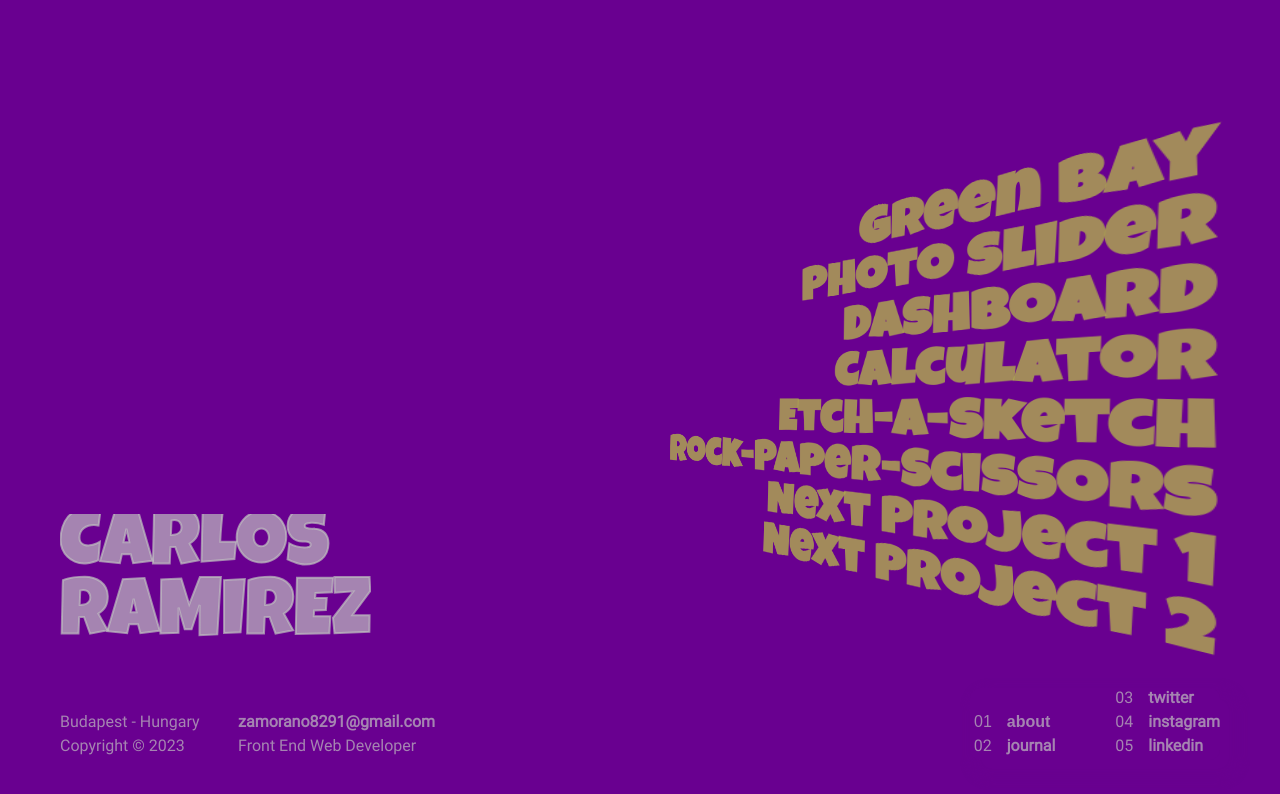
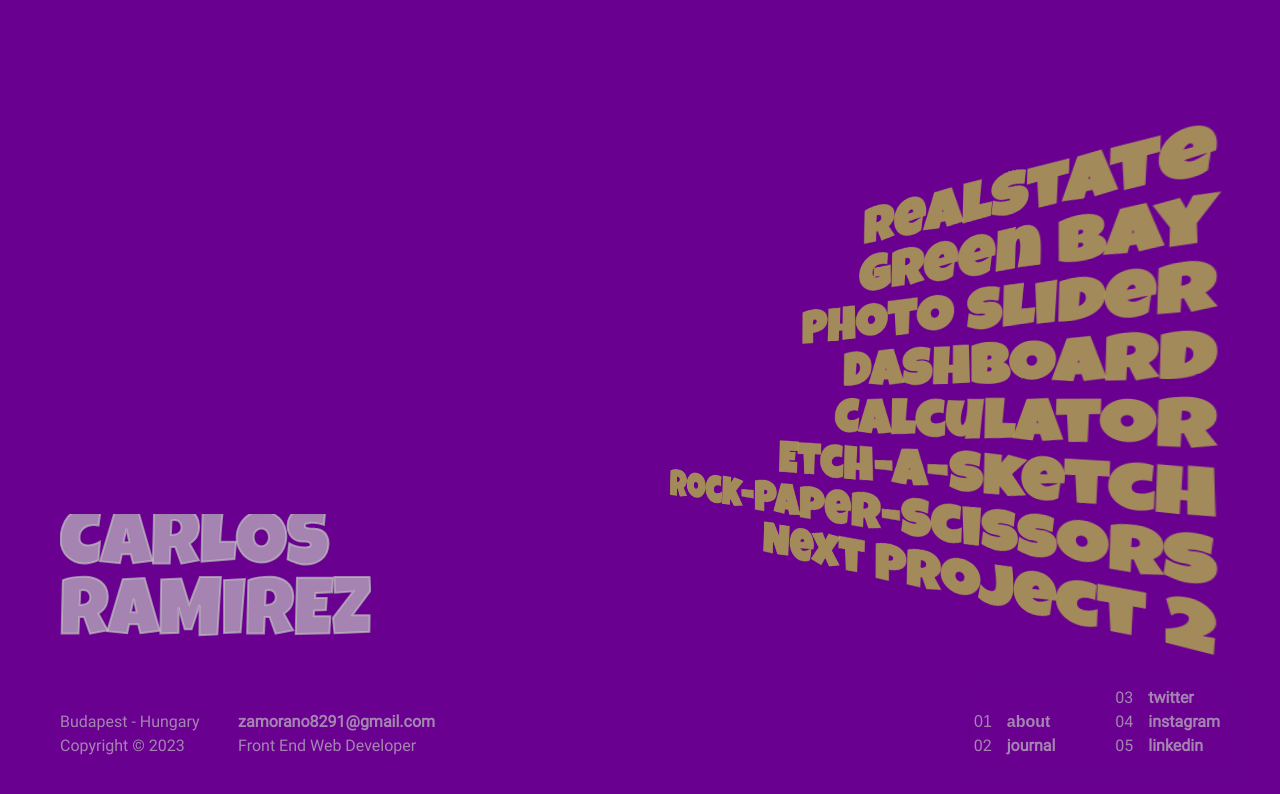
Before and after one commit to cramirez16/portfolio, a plain HTML site: page index.html in a window 1280 px wide. Drawn offline with Linux system fonts and the light colour scheme; files whose address does not match are found by name.

Commit message:
Update index.html

```diff
--- a/index.html
+++ b/index.html
@@ -77,13 +77,13 @@
     <div class="stage">
         <div class="perspective-container">
             <div class="motion-side-menu">
+                <a href="https://realstatesecond.azurewebsites.net/" rel="noopener">RealState</a>
                 <a href="https://greenbayfrontend-development.up.railway.app/" rel="noopener">Green Bay</a>
                 <a href="https://cramirez16.github.io/photo-slider/" rel="noopener">Photo Slider</a>
                 <a href="https://cramirez16.github.io/dashboard/" rel="noopener">Dashboard</a>
                 <a href="https://cramirez16.github.io/Calculator/" rel="noopener">Calculator</a>
                 <a href="https://cramirez16.github.io/etch-a-sketch/" rel="noopener">Etch-A-Sketch</a>
                 <a href="https://cramirez16.github.io/rock-paper-scissors/" rel="noopener">Rock-Paper-Scissors</a>
-                <a href="#" rel="noopener">Next Project 1</a>
                 <a href="#" rel="noopener">Next Project 2</a>
             </div>
         </div>
```
